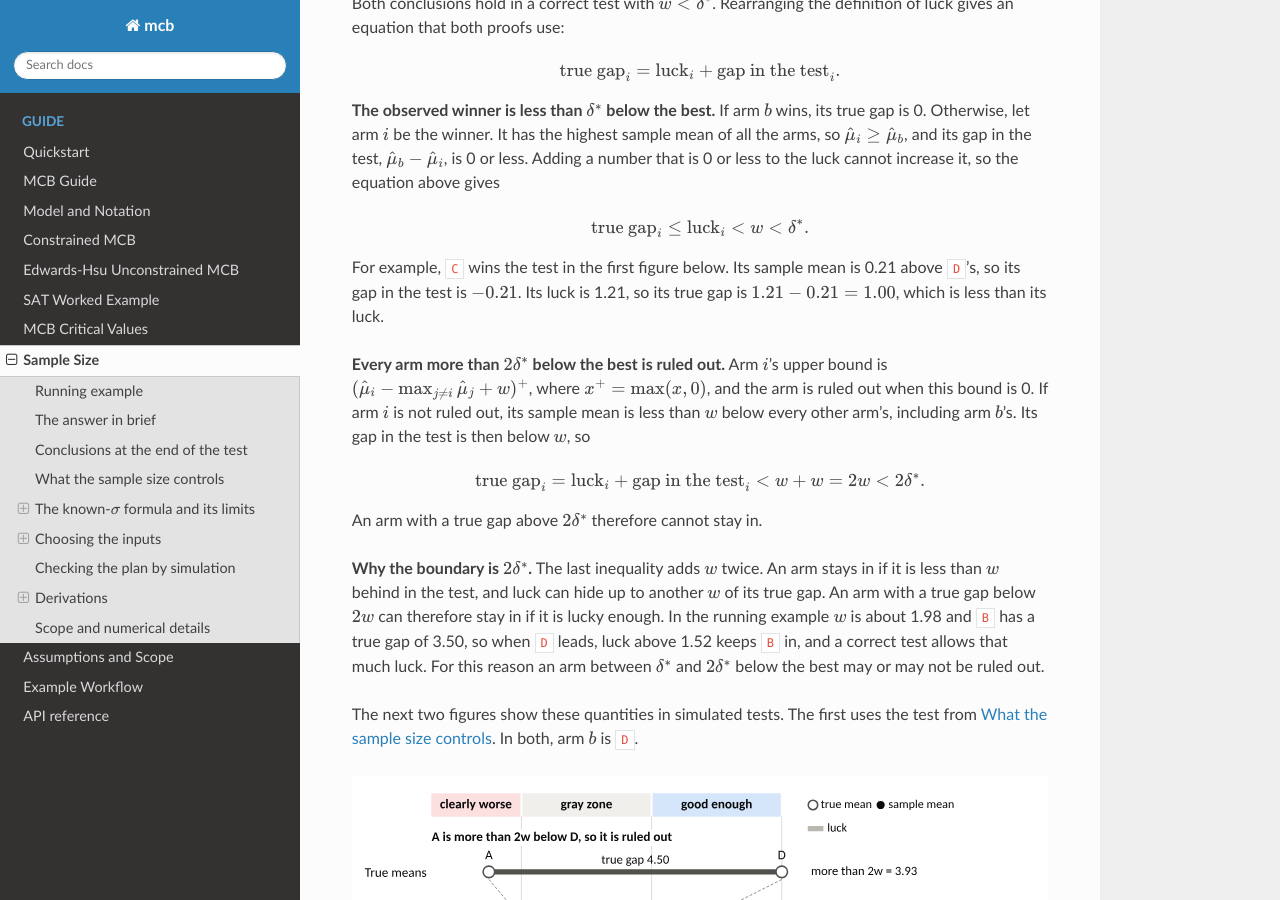
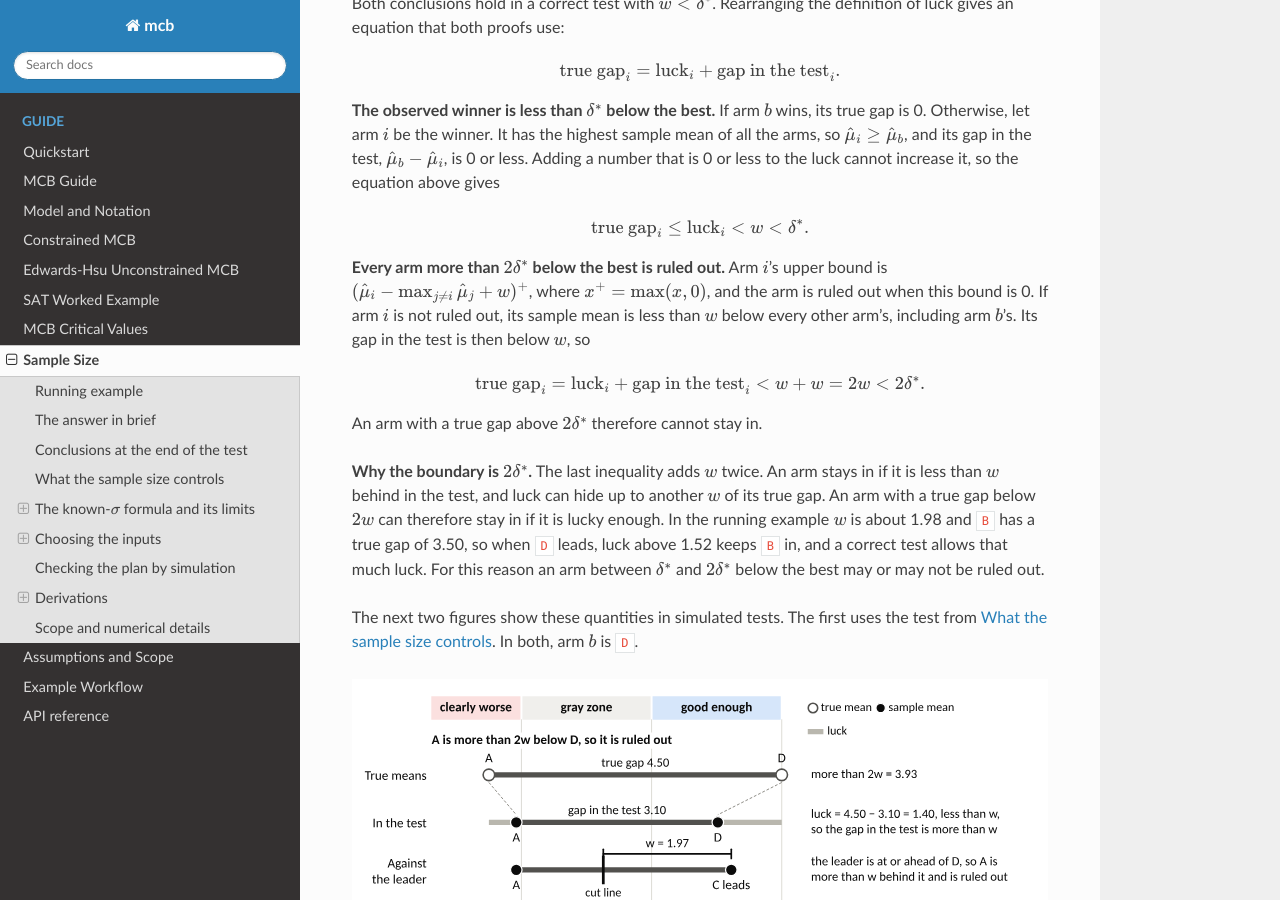
Before and after one commit to johnswyou/mcb, a Sphinx documentation site: the page built from docs/sample_size.md, in a window 1280 px wide and 900 px high, scrolled down 9233 px. Built offline with Sphinx 7.4.7 and the Read the Docs theme 3.1.0, drawn with Linux system fonts in a browser that asks for light colours.

Commit message:
Remove the worked example from the sample-size proof
Co-Authored-By: Claude Opus 5.5 <noreply@anthropic.com>

```diff
--- a/docs/sample_size.md
+++ b/docs/sample_size.md
@@ -275,8 +275,6 @@ $$
 \text{true gap}_i \le \text{luck}_i < w < \delta^*.
 $$
 
-For example, `C` wins the test in the first figure below. Its sample mean is 0.21 above `D`'s, so its gap in the test is $-0.21$. Its luck is 1.21, so its true gap is $1.21 - 0.21 = 1.00$, which is less than its luck.
-
 **Every arm more than $2\delta^*$ below the best is ruled out.** Arm $i$'s upper bound is $(\hat{\mu}_i - \max_{j \neq i}\hat{\mu}_j + w)^+$, where $x^+ = \max(x, 0)$, and the arm is ruled out when this bound is 0. If arm $i$ is not ruled out, its sample mean is less than $w$ below every other arm's, including arm $b$'s. Its gap in the test is then below $w$, so
 
 $$
```
